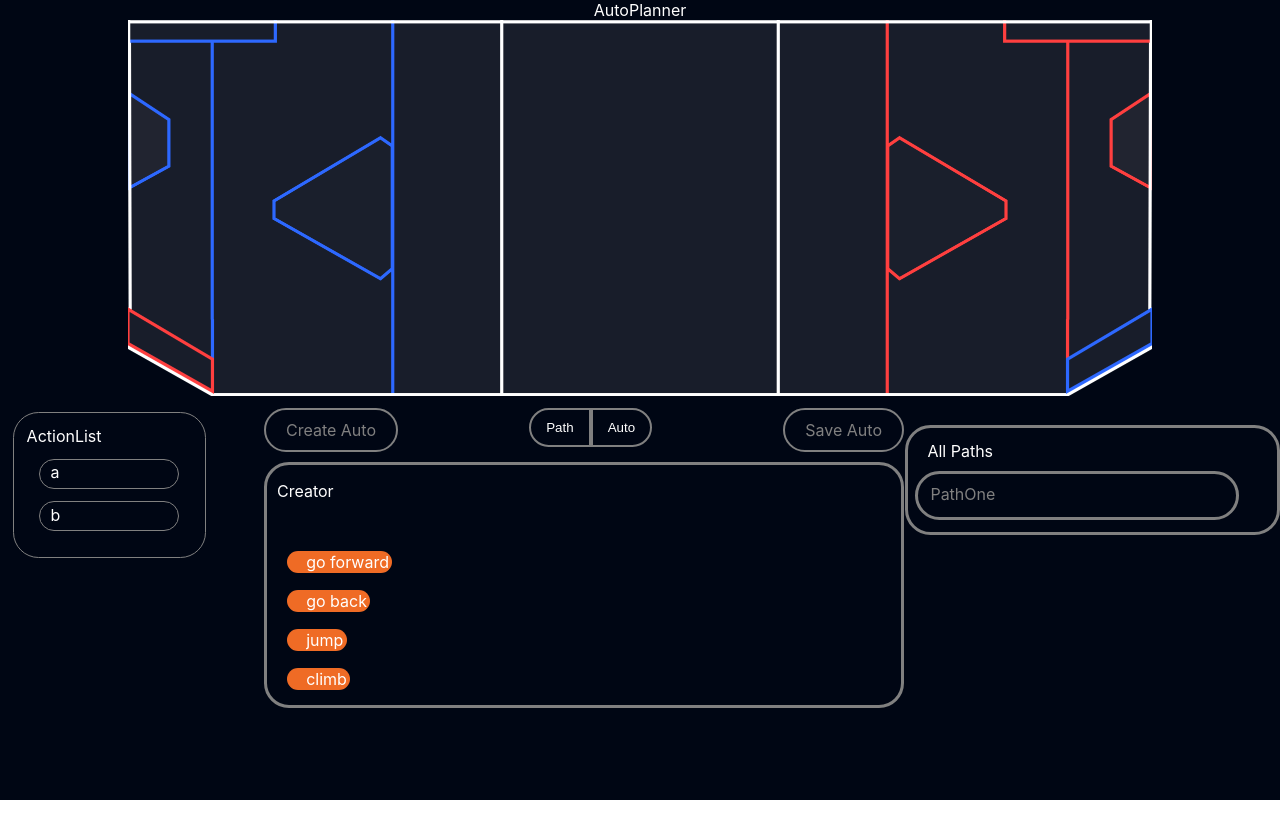
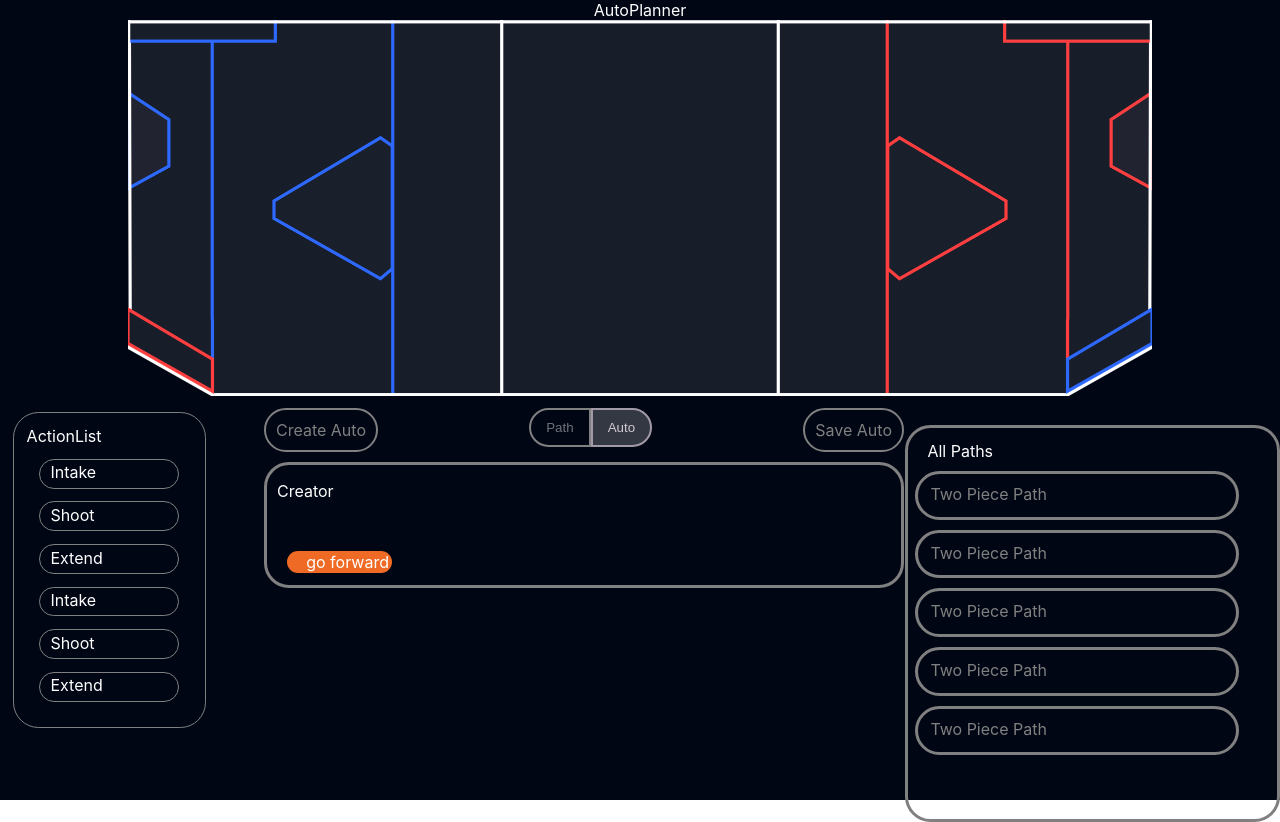
Before and after one commit to Team846/FunkyAutoPlanner, a React (Create React App) app in the folder main/: page / in a window 1280 px wide. Before the commit the page ends 800 px from the top, so only its background shows below. Built offline with nearby package versions, Linux system fonts and the light colour scheme.

Commit message:
Further styled to match figma

```diff
--- a/main/src/AutoPlanner/AutoConfig/AutoConfig.tsx
+++ b/main/src/AutoPlanner/AutoConfig/AutoConfig.tsx
@@ -12,7 +12,7 @@ interface IAutoConfig {
 function AutoConfig({onPath, setOnPath, actionList}: IAutoConfig) {
     return (
       <div style={{ display: 'flex', flexDirection: 'row'}} className="PathChooser">
-        <div style={{width: "20vw"}}>
+        <div style={{width: "100vw"}}>
           {/* <PathList /> */}
         </div>
         <div style={{ width: "40%", display: 'flex', flexDirection: 'column'}}>
--- a/main/src/AutoPlanner/AutoFormer/AutoFormer.css
+++ b/main/src/AutoPlanner/AutoFormer/AutoFormer.css
@@ -9,8 +9,8 @@
     border-style: solid;
     padding-top: 10px;
     padding-bottom: 10px;
-    padding-right: 20px;
-    padding-left: 20px;
+    padding-right: 10px;
+    padding-left: 10px;
     margin-bottom: 10px;
 }
 
@@ -18,8 +18,8 @@
     border-style: solid;
     padding-top: 10px;
     padding-bottom: 10px;
-    padding-right: 20px;
-    padding-left: 20px;
+    padding-right: 10px;
+    padding-left: 10px;
     margin-bottom: 10px;
 }
 
@@ -29,7 +29,7 @@
     border-radius: 25px;
     border-color: grey;
     padding-left: 10px;
-    height: 30vh;
+    height: 15vh;
     overflow-y: auto;
     position: relative;
 }
--- a/main/src/AutoPlanner/AutoPlanner.tsx
+++ b/main/src/AutoPlanner/AutoPlanner.tsx
@@ -4,17 +4,27 @@ import AutoFormer from "./AutoFormer/AutoFormer"
 import PathList from "./PathList/PathList";
 import { Dispatch, SetStateAction, useState } from "react";
 
-function AutoPlanner({onPath, setOnPath}:{onPath:boolean, setOnPath:Dispatch<SetStateAction<boolean>>}) {
+function AutoPlanner({ onPath, setOnPath }: { onPath: boolean, setOnPath: Dispatch<SetStateAction<boolean>> }) {
 
   const [auto, setAuto] = useState<((string | number)[] | number[][])[]>([]);
 
   return (
     <div className="AutoPlanner">
       <header className="Auto-header">AutoPlanner
-        <Field Auto={auto}/>
+        <Field Auto={auto} />
         <AutoFormer onPath={onPath} setOnPath={setOnPath} />
-        <PathList Pathlist={[["PathOne", [[1, 1], [2, 2]]]]} auto={auto} setAuto={setAuto}/>
-        <ActionList actionlist={["a", "b"]} auto={auto} setAuto={setAuto}/>
+        <PathList
+          Pathlist={[
+            ["Two Piece Path", [[1, 1], [2, 2]]],
+            ["Two Piece Path", [[2, 2], [3, 3]]],
+            ["Two Piece Path", [[3, 3], [4, 4]]],
+            ["Two Piece Path", [[4, 4], [5, 5]]],
+            ["Two Piece Path", [[5, 5], [6, 6]]]
+          ]}
+          auto={auto}
+          setAuto={setAuto}
+        />
+        <ActionList actionlist={["Intake", "Shoot", "Extend", "Intake", "Shoot", "Extend"]} auto={auto} setAuto={setAuto} />
       </header>
     </div>
   );
--- a/main/src/AutoPlanner/PathList/PathList.css
+++ b/main/src/AutoPlanner/PathList/PathList.css
@@ -9,9 +9,9 @@
     padding-right: 7vw;
     padding-left: 1.5vw;
     padding-top: 1vw;
-    padding-bottom: 1vw;
+    padding-bottom: 5vw;
     margin-right: -4vw;
-    margin-left: 2vw;
+    margin-left: 4vw;
     margin-top: 2vw;
     margin-bottom: 1vw;
 }
--- a/main/src/PageChooser/PageChooser.css
+++ b/main/src/PageChooser/PageChooser.css
@@ -1,8 +1,23 @@
 .path-chooser {
     background: transparent;
+    background-color: #000614;
     border-style: solid;
     border-radius: 20px 0px 0px 20px;
-    color: white;
+    color: #6f737b;
+    border-color: grey;
+    padding-left: 15px;
+    padding-right: 15px;
+    padding-top: 10px;
+    padding-bottom: 10px;
+    top: 50px;
+}
+
+.auto-chooser {
+    background: transparent;
+    background-color: #000614;
+    border-style: solid;
+    border-radius: 0px 20px 20px 0px;
+    color: #6f737b;
     border-color: grey;
     padding-left: 15px;
     padding-right: 15px;
@@ -10,14 +25,16 @@
     padding-bottom: 10px;
 }
 
-.auto-chooser {
-    background: transparent;
-    border-style: solid;
-    border-radius: 0px 20px 20px 0px;
-    color: white;
-    border-color: grey;
-    padding-left: 15px;
-    padding-right: 15px;
-    padding-top: 10px;
-    padding-bottom: 10px;
+.path-chooser.active{
+    /*These were the colors on the figma!!!*/
+    background-color: #333843;
+    border-color: #a19aa6;
+    color: #d2cad1;
 }
+
+.auto-chooser.active {
+    /*These were the colors on the figma!!!*/
+    background-color: #333843;
+    border-color: #a19aa6;
+    color: #d2cad1;
+}
--- a/main/src/PageChooser/PageChooser.tsx
+++ b/main/src/PageChooser/PageChooser.tsx
@@ -1,20 +1,20 @@
 import { Dispatch, SetStateAction } from 'react';
 import './PageChooser.css'
-
 function PageChooser({onPath, setOnPath}:{onPath:boolean, setOnPath:Dispatch<SetStateAction<boolean>>}) {
-
   const onPathClick = () =>{
     setOnPath(true);
+    console.log("path-chooser active");
   };
 
   const onAutoClick = () =>{
     setOnPath(false);
+    console.log("auto-chooser active");
   }
 
   return (
     <div className="PageChooser">
-      <button className="path-chooser" onClick={onPathClick}>Path</button>
-      <button className="auto-chooser" onClick={onAutoClick}>Auto</button>
+      <button className={`path-chooser ${onPath ? 'active' : ''}`} onClick={onPathClick}>Path</button>
+      <button className={`auto-chooser ${!onPath ? 'active' : ''}`} onClick={onAutoClick}>Auto</button>
     </div>
   );
 }
--- a/main/src/PathPlanner/PathCreator/PathCreator.css
+++ b/main/src/PathPlanner/PathCreator/PathCreator.css
@@ -7,17 +7,19 @@
     border-color: grey;
     border: 2px;
     color: grey;
+    margin-right: 90px;
 }
 
 .save-path {
     padding-right: 10px;
     padding-left: 10px;
-    padding-top: 10px;
+    padding-top: 5px;
     padding-bottom: 10px;
     border-radius: 50vw;
     border-color: grey;
     border-width: 2px;
-    color: grey
+    color: grey;
+    margin-left: 90px;
 }
 
 .path-name {
@@ -33,7 +35,7 @@
 .path-creator {
     display: flex;
     flex-direction: column;
-    margin-top: 15px;
+    margin-top: 10px;
     margin-bottom: 10px;
 }
 
--- a/main/src/PathPlanner/PathField/Field.css
+++ b/main/src/PathPlanner/PathField/Field.css
@@ -4,6 +4,6 @@
 
 .Field{
     width: 80vw;
-    margin: 0 auto;
+    margin: 100 auto;
     position:relative
 }
--- a/main/src/PathPlanner/PathPlanner.css
+++ b/main/src/PathPlanner/PathPlanner.css
@@ -15,21 +15,21 @@
     display: flex;
     flex-direction: column;
     border-width: 2px;
-    border-radius: 20px;
+    border-radius: 15px;
     border-style: solid;
     border-color: grey;
     padding-left: 10px;
     padding-right: 10px;
     padding-top: 10px;
     position: relative;
-    margin-left: 35px;
-    height: 275px;
+    margin-left: 25px;
+    height: 240px;
 }
 
 .path-list-item {
     margin-top: 10px;
     padding-left: 10px;
-    padding-right: 20px;
+    padding-right: 100px;
     border-width: 2px;
     border-radius: 20px;
     border-style: solid;
--- a/main/src/PathPlanner/PathPlanner.tsx
+++ b/main/src/PathPlanner/PathPlanner.tsx
@@ -41,8 +41,12 @@ function PathPlanner({path, setPath}: {path: boolean, setPath: Dispatch<SetState
           </div>
           <div className="place-path">
             <header>All Paths</header>
-            <div className="path-list-item">ITEM</div>
-            <div className="path-list-item">ITEM</div>
+            <div className="path-list-item">Two Piece Path</div>
+            <div className="path-list-item">Two Piece Path</div>
+            <div className="path-list-item">Two Piece Path</div>
+            <div className="path-list-item">Two Piece Path</div>
+            <div className="path-list-item">Two Piece Path</div>
+            <div className="path-list-item">Two Piece Path</div>
           </div>
         </div>
         {/* <PathList  /> */}
--- a/main/src/PathPlanner/PointEditor/PointEditor.css
+++ b/main/src/PathPlanner/PointEditor/PointEditor.css
@@ -3,12 +3,12 @@
     grid-column-end: 1;
     display: flex;
     flex-direction: column;
-    margin-left: 50px;
-    margin-right: 50px;
+    margin-left: 0px;
+    margin-right: 25px;
     padding-left: 20px;
-    padding-right: 20px;
+    padding-right: 5px;
     border-width: 1px;
-    border-radius: 40px;
+    border-radius: 15px;
     border-color: grey;
     border-style: solid;
     margin-top: 10px;
@@ -21,8 +21,8 @@
     display: flex;
     flex-direction: column;
     margin-right: auto;
-    padding-top: 10px;
-    padding-bottom: 10px;
+    padding-top: 5px;
+    padding-bottom: 5px;
     justify-content: start;
 }
 
@@ -30,7 +30,7 @@
     display: flex;
     flex-direction: row;
     space-between: 5px;
-    margin-top: 10px;
+    margin-top: 5px;
 }
 
 .main-contain {
--- /dev/null
+++ b/package.json
@@ -0,0 +1,6 @@
+{
+  "dependencies": {
+    "react": "^19.0.0",
+    "react-dom": "^19.0.0"
+  }
+}
```
Also changed, not shown: 1 other file (tests, documents, lock files or other folders).
